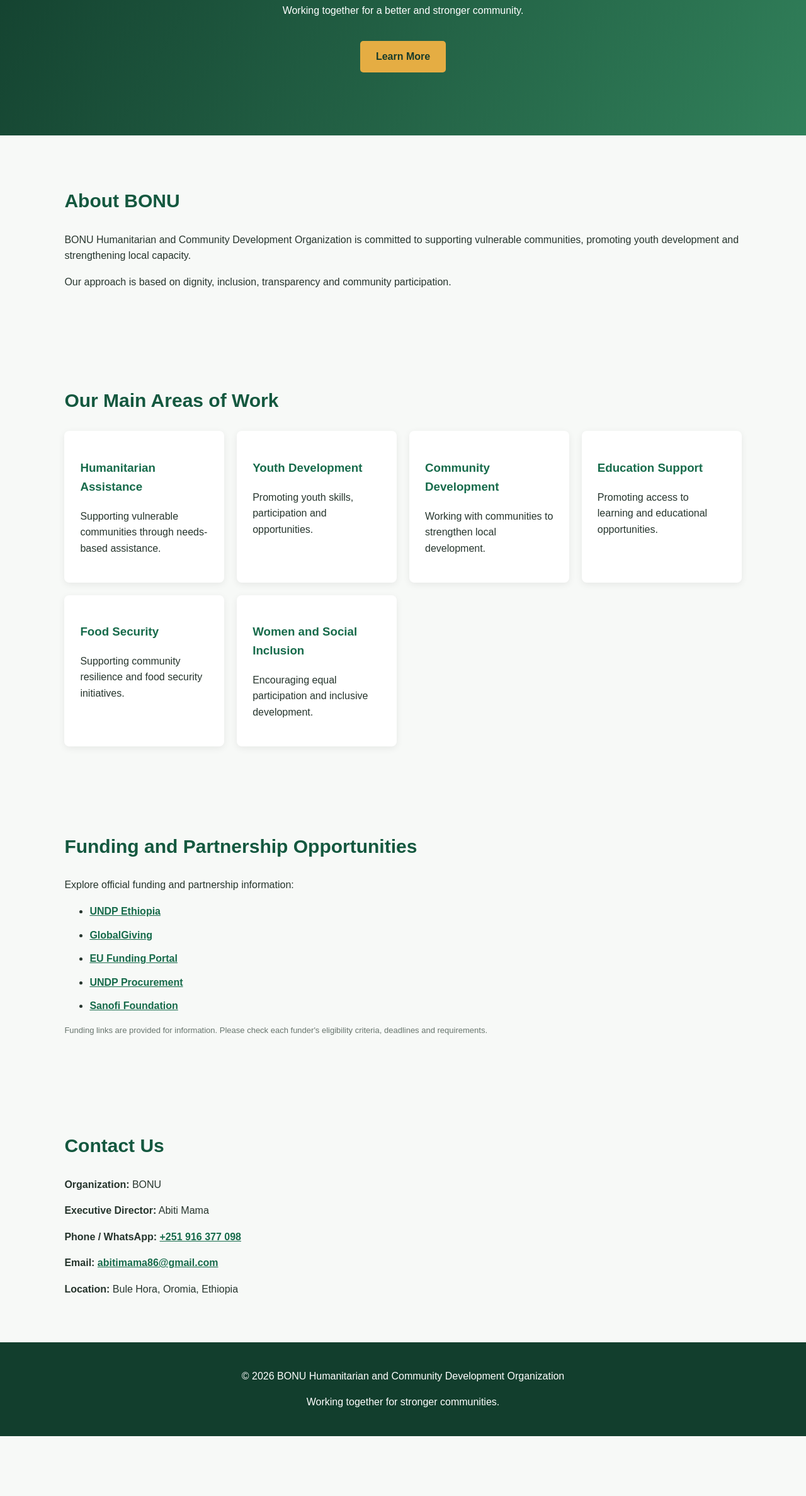
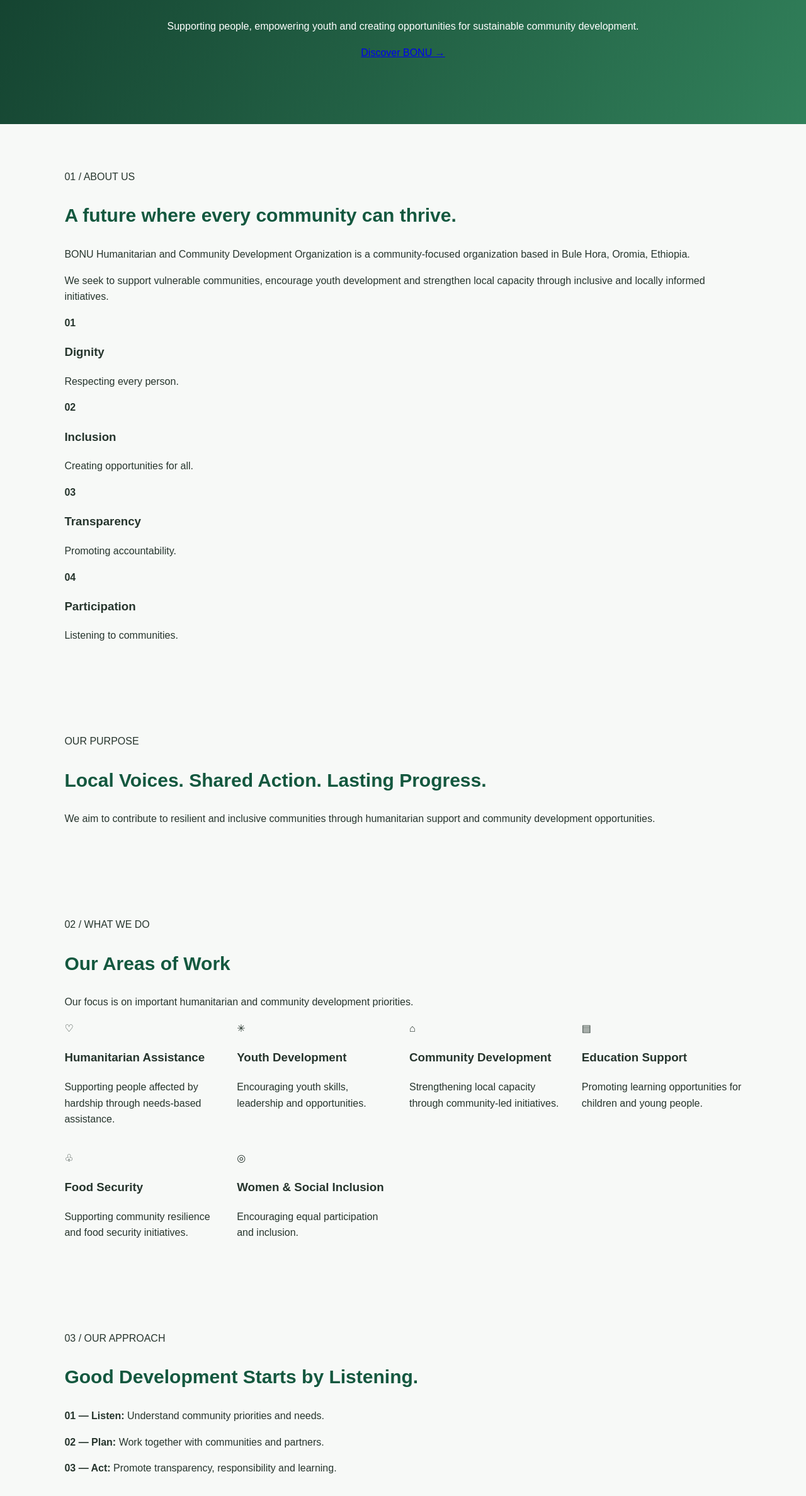
Before and after one commit to abitimama/Bonu-website, a plain HTML site: page index.html in a window 1280 px wide. Shown: the part 425-2800 px from the top of the page at 63% size. Before the commit the page ends 2705 px from the top, so only its background shows below. Drawn offline with Linux system fonts and the light colour scheme.

Commit message:
Revise index.html structure and content
Updated the title and added a description meta tag. Enhanced the header with a logo link and language selection. Improved the hero section content and restructured the about section. Added sections for mission, approach, partnership, and funding resources. Updated contact information layout.

```diff
--- a/index.html
+++ b/index.html
@@ -2,106 +2,125 @@
 <!DOCTYPE html>
 <html lang="en">
 <head>
-  <meta charset="UTF-8">
-  <meta name="viewport" content="width=device-width, initial-scale=1.0">
-  <title>BONU | Humanitarian Organization</title>
-  <link rel="stylesheet" href="style.css">
+<meta charset="UTF-8">
+<meta name="viewport" content="width=device-width, initial-scale=1.0">
+<title>BONU | Humanitarian & Community Development</title>
+<meta name="description" content="BONU Humanitarian and Community Development Organization, Bule Hora, Ethiopia.">
+<link rel="preconnect" href="https://fonts.googleapis.com">
+<link href="https://fonts.googleapis.com/css2?family=DM+Sans:wght@400;500;600;700&family=Playfair+Display:wght@600;700&display=swap" rel="stylesheet">
+<link rel="stylesheet" href="style.css">
 </head>
 <body>
 
-<header>
-  <div class="logo">BONU</div>
-  <p>Humanitarian & Community Development Organization</p>
+<header class="header">
+  <a class="logo" href="#home">BONU <small>HUMANITARIAN & COMMUNITY DEVELOPMENT</small></a>
   <nav>
     <a href="#home">Home</a>
-    <a href="#about">About Us</a>
+    <a href="#about">About</a>
     <a href="#work">Our Work</a>
+    <a href="#partners">Partnership</a>
     <a href="#funding">Funding</a>
     <a href="#contact">Contact</a>
   </nav>
+  <select id="language">
+    <option value="en">English</option>
+    <option value="om">Afaan Oromoo</option>
+    <option value="am">አማርኛ</option>
+  </select>
 </header>
 
 <section class="hero" id="home">
-  <h1>Building Hope, Supporting Communities</h1>
-  <p>Working together for a better and stronger community.</p>
-  <a class="btn" href="#about">Learn More</a>
-</section>
-
-<section id="about">
-  <h2>About BONU</h2>
-  <p>
-    BONU Humanitarian and Community Development Organization
-    is committed to supporting vulnerable communities,
-    promoting youth development and strengthening local capacity.
-  </p>
-  <p>
-    Our approach is based on dignity, inclusion, transparency
-    and community participation.
-  </p>
-</section>
-
-<section id="work">
-  <h2>Our Main Areas of Work</h2>
-  <div class="cards">
-    <div class="card">
-      <h3>Humanitarian Assistance</h3>
-      <p>Supporting vulnerable communities through needs-based assistance.</p>
-    </div>
-    <div class="card">
-      <h3>Youth Development</h3>
-      <p>Promoting youth skills, participation and opportunities.</p>
-    </div>
-    <div class="card">
-      <h3>Community Development</h3>
-      <p>Working with communities to strengthen local development.</p>
-    </div>
-    <div class="card">
-      <h3>Education Support</h3>
-      <p>Promoting access to learning and educational opportunities.</p>
-    </div>
-    <div class="card">
-      <h3>Food Security</h3>
-      <p>Supporting community resilience and food security initiatives.</p>
-    </div>
-    <div class="card">
-      <h3>Women and Social Inclusion</h3>
-      <p>Encouraging equal participation and inclusive development.</p>
-    </div>
+  <div class="hero-content">
+    <p class="eyebrow">HUMANITY • DIGNITY • OPPORTUNITY</p>
+    <h1>Together, We Build <span>Stronger Communities.</span></h1>
+    <p>Supporting people, empowering youth and creating opportunities for sustainable community development.</p>
+    <a class="button" href="#about">Discover BONU →</a>
   </div>
 </section>
 
-<section id="funding">
-  <h2>Funding and Partnership Opportunities</h2>
-  <p>Explore official funding and partnership information:</p>
-  <ul class="funding-links">
-    <li><a href="https://www.undp.org/ethiopia" target="_blank">UNDP Ethiopia</a></li>
-    <li><a href="https://www.globalgiving.org/" target="_blank">GlobalGiving</a></li>
-    <li><a href="https://ec.europa.eu/info/funding-tenders/opportunities/portal/" target="_blank">EU Funding Portal</a></li>
-    <li><a href="https://www.undp.org/procurement" target="_blank">UNDP Procurement</a></li>
-    <li><a href="https://www.foundation-sanofi.com/" target="_blank">Sanofi Foundation</a></li>
-  </ul>
-  <p class="notice">
-    Funding links are provided for information. Please check each
-    funder's eligibility criteria, deadlines and requirements.
-  </p>
+<section class="section about" id="about">
+  <p class="tag">01 / ABOUT US</p>
+  <h2>A future where every community can thrive.</h2>
+  <p>BONU Humanitarian and Community Development Organization is a community-focused organization based in Bule Hora, Oromia, Ethiopia.</p>
+  <p>We seek to support vulnerable communities, encourage youth development and strengthen local capacity through inclusive and locally informed initiatives.</p>
+  <div class="values">
+    <div><b>01</b><h3>Dignity</h3><p>Respecting every person.</p></div>
+    <div><b>02</b><h3>Inclusion</h3><p>Creating opportunities for all.</p></div>
+    <div><b>03</b><h3>Transparency</h3><p>Promoting accountability.</p></div>
+    <div><b>04</b><h3>Participation</h3><p>Listening to communities.</p></div>
+  </div>
 </section>
 
-<section id="contact">
-  <h2>Contact Us</h2>
-  <p><strong>Organization:</strong> BONU</p>
-  <p><strong>Executive Director:</strong> Abiti Mama</p>
-  <p><strong>Phone / WhatsApp:</strong>
-    <a href="tel:+251916377098">+251 916 377 098</a>
-  </p>
-  <p><strong>Email:</strong>
-    <a href="mailto:abitimama86@gmail.com">abitimama86@gmail.com</a>
-  </p>
-  <p><strong>Location:</strong> Bule Hora, Oromia, Ethiopia</p>
+<section class="mission">
+  <div>
+    <p class="tag">OUR PURPOSE</p>
+    <h2>Local Voices. Shared Action. Lasting Progress.</h2>
+    <p>We aim to contribute to resilient and inclusive communities through humanitarian support and community development opportunities.</p>
+  </div>
+</section>
+
+<section class="section" id="work">
+  <p class="tag">02 / WHAT WE DO</p>
+  <h2>Our Areas of Work</h2>
+  <p>Our focus is on important humanitarian and community development priorities.</p>
+  <div class="cards">
+    <article><span>♡</span><h3>Humanitarian Assistance</h3><p>Supporting people affected by hardship through needs-based assistance.</p></article>
+    <article><span>✳</span><h3>Youth Development</h3><p>Encouraging youth skills, leadership and opportunities.</p></article>
+    <article><span>⌂</span><h3>Community Development</h3><p>Strengthening local capacity through community-led initiatives.</p></article>
+    <article><span>▤</span><h3>Education Support</h3><p>Promoting learning opportunities for children and young people.</p></article>
+    <article><span>♧</span><h3>Food Security</h3><p>Supporting community resilience and food security initiatives.</p></article>
+    <article><span>◎</span><h3>Women & Social Inclusion</h3><p>Encouraging equal participation and inclusion.</p></article>
+  </div>
+</section>
+
+<section class="section approach">
+  <p class="tag">03 / OUR APPROACH</p>
+  <h2>Good Development Starts by Listening.</h2>
+  <div class="steps">
+    <p><b>01 — Listen:</b> Understand community priorities and needs.</p>
+    <p><b>02 — Plan:</b> Work together with communities and partners.</p>
+    <p><b>03 — Act:</b> Promote transparency, responsibility and learning.</p>
+  </div>
+</section>
+
+<section class="section partnership" id="partners">
+  <p class="tag">04 / PARTNERSHIP</p>
+  <h2>Let’s Create Impact Through Collaboration.</h2>
+  <p>BONU welcomes discussions with civil society organizations, community groups, public institutions, donors and development partners.</p>
+  <a class="button" href="mailto:abitimama86@gmail.com?subject=BONU%20Partnership">Discuss Partnership →</a>
+</section>
+
+<section class="section funding" id="funding">
+  <p class="tag">05 / FUNDING RESOURCES</p>
+  <h2>Funding & Useful Links</h2>
+  <p>Explore these official websites for funding information and opportunities.</p>
+  <div class="funding-list">
+    <a href="https://www.undp.org/ethiopia" target="_blank">UNDP Ethiopia ↗</a>
+    <a href="https://www.globalgiving.org/" target="_blank">GlobalGiving ↗</a>
+    <a href="https://ec.europa.eu/info/funding-tenders/opportunities/portal/" target="_blank">EU Funding Portal ↗</a>
+    <a href="https://www.undp.org/procurement" target="_blank">UNDP Procurement ↗</a>
+    <a href="https://www.foundation-sanofi.com/" target="_blank">Sanofi Foundation ↗</a>
+  </div>
+  <p class="note">These links are for information only. They do not mean that these organizations are BONU donors or partners. Check eligibility and deadlines directly.</p>
+</section>
+
+<section class="contact" id="contact">
+  <div>
+    <p class="tag">06 / CONTACT US</p>
+    <h2>Let’s Work Together for Stronger Communities.</h2>
+    <p>For inquiries, collaboration and partnership discussions, please contact us.</p>
+  </div>
+  <div class="contact-info">
+    <p><small>ORGANIZATION</small><b>BONU Humanitarian and Community Development Organization</b></p>
+    <p><small>EXECUTIVE DIRECTOR</small><b>Abiti Mama</b></p>
+    <p><small>PHONE / WHATSAPP</small><b><a href="https://wa.me/251916377098">+251 916 377 098</a></b></p>
+    <p><small>EMAIL</small><b><a href="mailto:abitimama86@gmail.com">abitimama86@gmail.com</a></b></p>
+    <p><small>LOCATION</small><b>Bule Hora, Oromia, Ethiopia</b></p>
+  </div>
 </section>
 
 <footer>
-  <p>© 2026 BONU Humanitarian and Community Development Organization</p>
-  <p>Working together for stronger communities.</p>
+  © <span id="year"></span> BONU Humanitarian & Community Development Organization
 </footer>
 
 <script src="script.js"></script>
```
